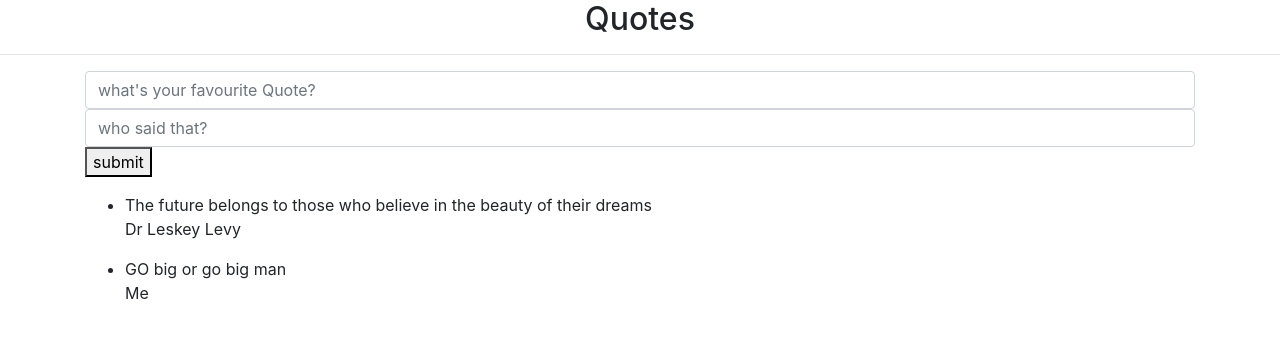
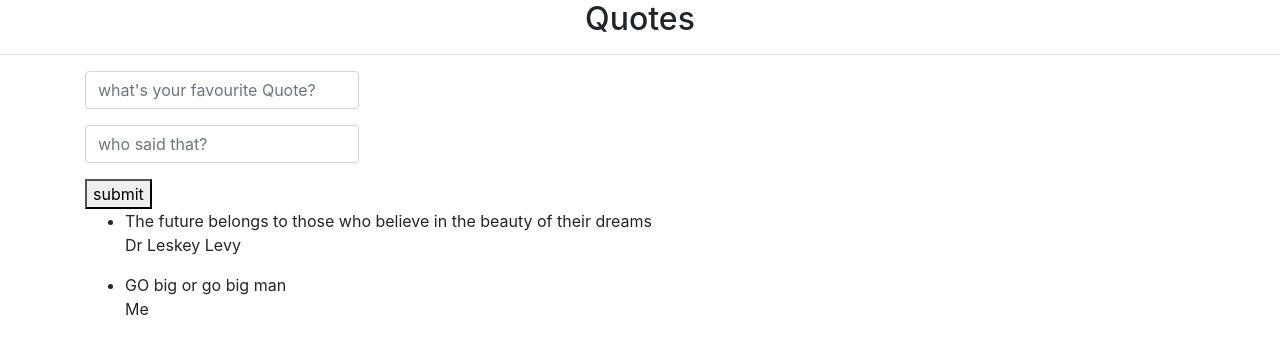
Before and after one commit to leskeylevy/Quotes, an Angular app: page / in a window 1280 px wide. Shown: the top 354 px of the page. Built offline with nearby package versions, Linux system fonts and the light colour scheme.

Commit message:
creating gh pages

```diff
--- a/src/app/quote-form/quote-form.component.html
+++ b/src/app/quote-form/quote-form.component.html
@@ -1,3 +1,12 @@
-<p>
-  quote-form works!
-</p>
+<div class="container">
+  <form>
+  <div class="form-group">
+    <input type="text" class="form-control" placeholder="what's your favourite Quote?">
+      </div>
+      <div class="form-group">
+        <input type="text" placeholder="who said that?" class="form-control">
+      </div>
+    <button id="submit">submit</button>
+
+  </form>
+</div>
--- a/src/app/quotes/quotes.component.html
+++ b/src/app/quotes/quotes.component.html
@@ -1,13 +1,9 @@
 <h2 id="header" >Quotes</h2>
 <hr>
 <div class="container">
-	<form>
-  <div class="form-group">
-    <input type="text" class="form-control" placeholder="what's your favourite Quote?">
-    <input type="text" placeholder="who said that?" class="form-control">
-    <button id="submit">submit</button>
-  </div>
-</form>
+<div class="row">
+	<app-quote-form></app-quote-form>
+</div>
 <ul>
 	<div *ngFor='let quote of quotes'>
 		<li>{{quote.name}}</li>
```
Also changed, not shown: 13 other files (tests, documents, lock files or other folders).
